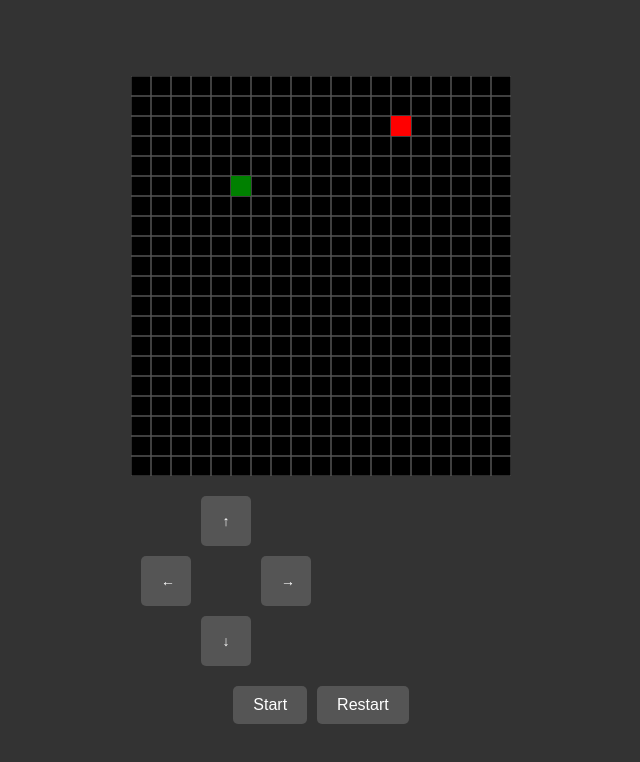
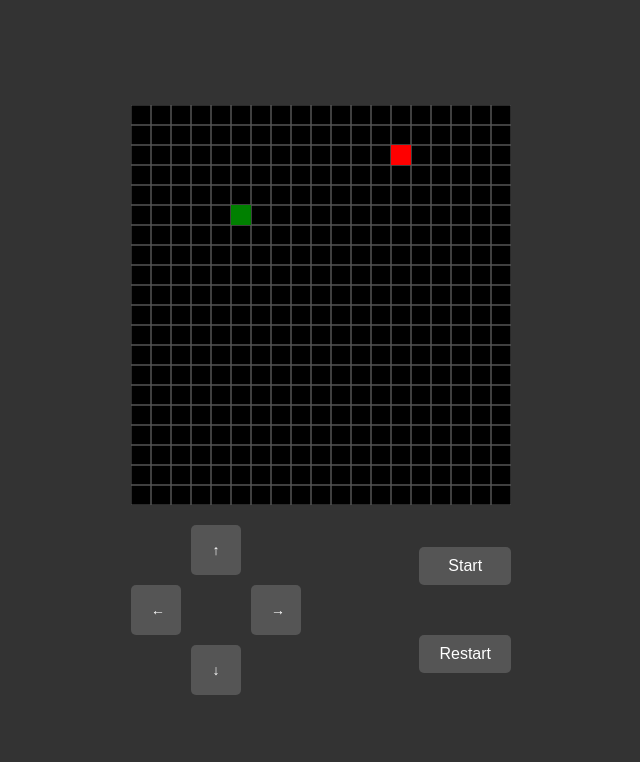
Before and after one commit to aharita/snake, a plain HTML site: page index.html in a window 1280 px wide. Shown: the whole page, without its empty margins (319-959 px from the left). Drawn offline with Linux system fonts and the light colour scheme.

Commit message:
add style

```diff
--- a/index.html
+++ b/index.html
@@ -4,66 +4,11 @@
     <meta charset="UTF-8" />
     <meta name="viewport" content="width=device-width, initial-scale=1.0" />
     <title>Snake Game</title>
-    <style>
-      body {
-        background-color: #333;
-        margin: 0;
-        display: flex;
-        justify-content: center;
-        align-items: center;
-        height: 100vh;
-        flex-direction: column;
-      }
-      canvas {
-        background-color: #000;
-      }
-      button {
-        padding: 10px 20px;
-        font-size: 16px;
-        border: none;
-        background-color: #555;
-        color: white;
-        cursor: pointer;
-        border-radius: 5px;
-      }
-      .button-container {
-        display: flex;
-        gap: 10px;
-        margin-top: 20px;
-      }
-      .direction-buttons {
-        display: grid;
-        grid-template-columns: repeat(3, 1fr);
-        grid-template-rows: repeat(3, 1fr);
-        gap: 10px;
-        margin-top: 20px;
-        margin-left: -190px;
-      }
-      .direction-buttons button {
-        width: 50px;
-        height: 50px;
-        font-size: 14px;
-      }
-      .direction-buttons .up {
-        grid-column: 2;
-        grid-row: 1;
-      }
-      .direction-buttons .left {
-        grid-column: 1;
-        grid-row: 2;
-      }
-      .direction-buttons .down {
-        grid-column: 2;
-        grid-row: 3;
-      }
-      .direction-buttons .right {
-        grid-column: 3;
-        grid-row: 2;
-      }
-    </style>
+    <link rel="stylesheet" href="styles.css" />
   </head>
   <body>
     <canvas id="canvas" width="380" height="400"></canvas>
+    <div class="controls-container">
       <div class="direction-buttons">
         <button id="upButton" class="up">↑</button>
         <button id="leftButton" class="left">←</button>
@@ -74,6 +19,7 @@
         <button id="pauseResumeButton">Start</button>
         <button id="restartButton">Restart</button>
       </div>
+    </div>
     <script src="food.js"></script>
     <script src="snake.js"></script>
     <script src="game.js"></script>
--- /dev/null
+++ b/styles.css
@@ -0,0 +1,71 @@
+body {
+  background-color: #333;
+  margin: 0;
+  display: flex;
+  justify-content: center;
+  align-items: center;
+  height: 100vh;
+  flex-direction: column;
+}
+
+canvas {
+  background-color: #000;
+}
+
+button {
+  padding: 10px 20px;
+  font-size: 16px;
+  border: none;
+  background-color: #555;
+  color: white;
+  cursor: pointer;
+  border-radius: 5px;
+}
+
+.controls-container {
+  display: flex;
+  justify-content: space-between;
+  align-items: center;
+  width: 100%;
+  max-width: 380px;
+  margin-top: 20px;
+}
+
+.button-container {
+  display: flex;
+  flex-direction: column;
+  gap: 50px;
+}
+
+.direction-buttons {
+  display: grid;
+  grid-template-columns: repeat(3, 1fr);
+  grid-template-rows: repeat(3, 1fr);
+  gap: 10px;
+}
+
+.direction-buttons button {
+  width: 50px;
+  height: 50px;
+  font-size: 14px;
+}
+
+.direction-buttons .up {
+  grid-column: 2;
+  grid-row: 1;
+}
+
+.direction-buttons .left {
+  grid-column: 1;
+  grid-row: 2;
+}
+
+.direction-buttons .down {
+  grid-column: 2;
+  grid-row: 3;
+}
+
+.direction-buttons .right {
+  grid-column: 3;
+  grid-row: 2;
+}
```
Also changed, not shown: 1 other file. Lines whose indentation alone changed are shown as unchanged.
